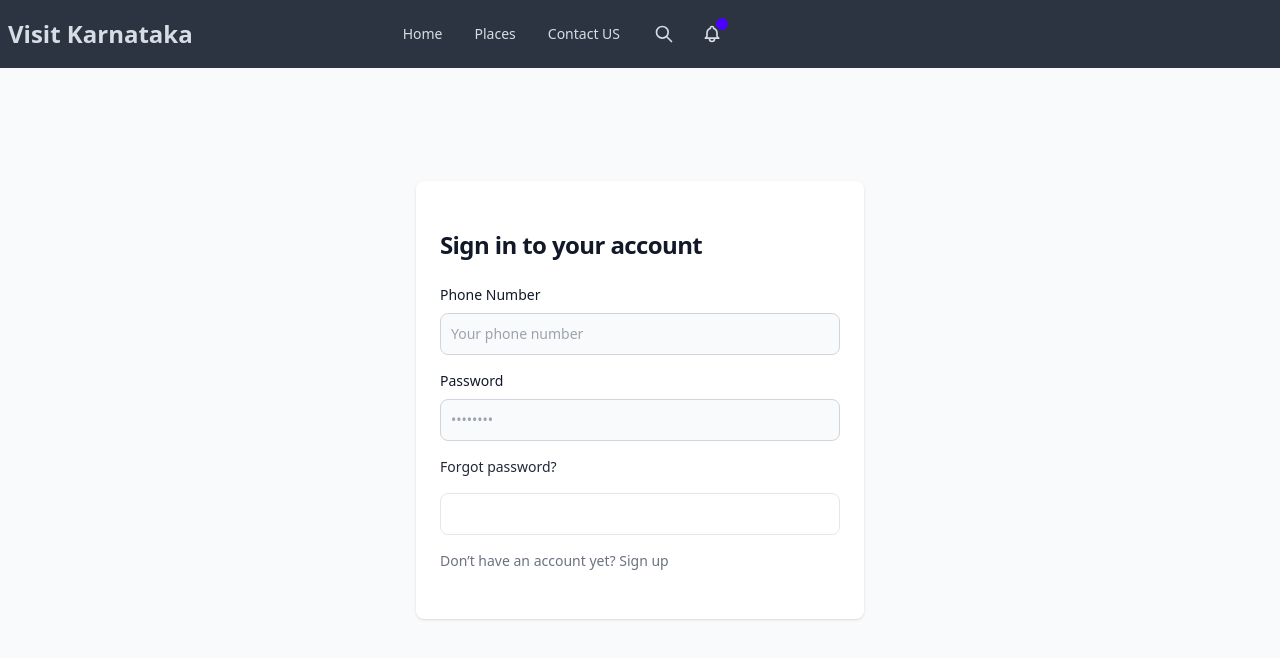
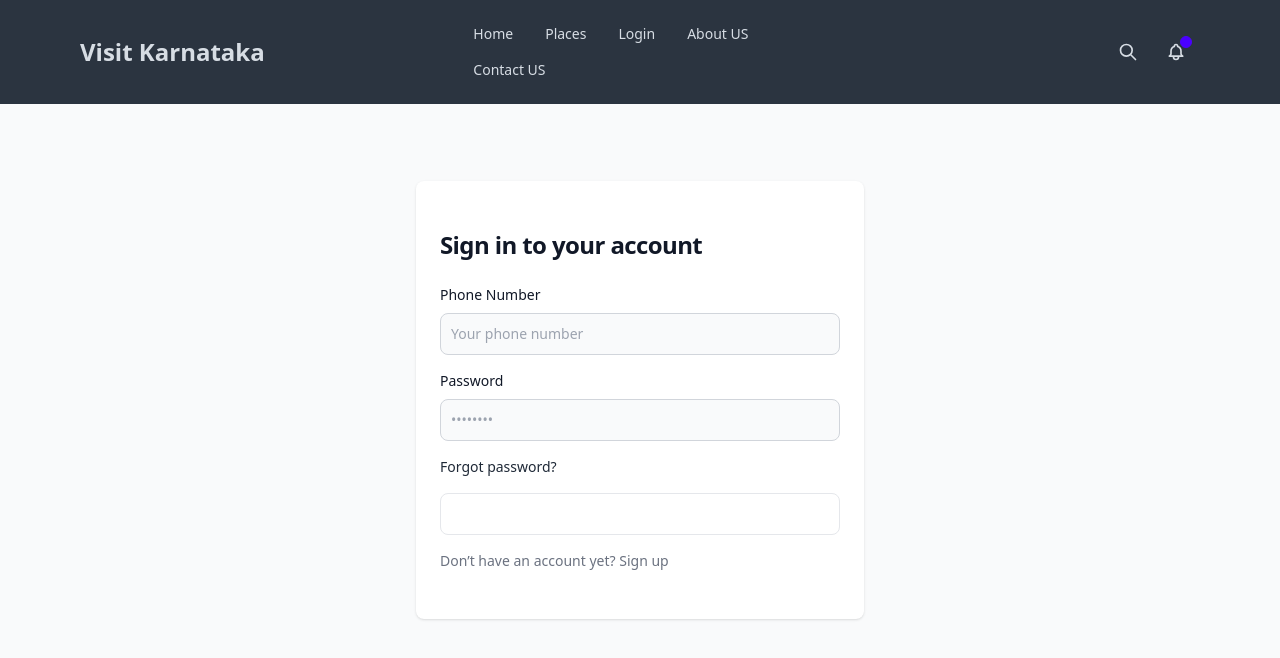
Before and after one commit to AKASHGK006/Visit_Karnataka_Frontend, a React (Create React App) app: page /Login in a window 1280 px wide. Shown: the top 658 px of the page. Built offline with nearby package versions, Linux system fonts and the light colour scheme.

Commit message:
Added Booking

```diff
--- a/src/components/client/Home.js
+++ b/src/components/client/Home.js
@@ -72,7 +72,7 @@
               <img src="https://clipart-library.com/images/8cEbXkpLi.gif" alt="Loading..." className="w-35 h-50" />
             </div>
           ) : (
-            <div className="flex flex-wrap justify-center">
+            <div className="grid grid-cols-1 sm:grid-cols-2 lg:grid-cols-4 gap-4 justify-items-center">
               {places.map(place => (
                 <div key={place._id} className="max-w-xs overflow-hidden rounded-lg m-4 transform transition duration-300 hover:scale-105" onClick={() => goToDetailsPage(place._id)}>
                   <img src={place.image} alt="Card Image" className="w-80 h-80 object-cover rounded-lg" /> {/* Render image from place.image */}
--- a/src/components/client/Navbar.js
+++ b/src/components/client/Navbar.js
@@ -28,47 +28,41 @@
     <>
       <li><Link to="/">Home</Link></li>
       <li><a href="/#section2">Places</a></li>
+      <li><Link to="/Login">Login</Link></li>
+      <li><a href="#section3">About US</a></li>
       <li><a href="#section3">Contact US</a></li>
     </>
   );
 
   return (
     <>
-      <div className="navbar bg-neutral text-neutral-content fixed w-full z-50">
-        <div className="flex-1">
+      <div className="navbar bg-neutral text-neutral-content md:py-2 md:px-20 sm:py-2 sm:px-4 fixed w-full z-50">
         <div className="navbar-start">
           <div className="dropdown">
-              <div tabIndex={0} role="button" className="btn btn-ghost lg:hidden ml-auto">
-                <svg xmlns="http://www.w3.org/2000/svg" fill="none" viewBox="0 0 24 24" className="inline-block w-5 h-5 stroke-current">
-                  <path strokeLinecap="round" strokeLinejoin="round" strokeWidth="2" d="M4 6h16M4 12h16M4 18h16"></path>
-                </svg>
+            <div tabIndex={0} role="button" className="btn btn-ghost lg:hidden ml-auto"> {/* Added ml-auto for right alignment */}
+              <svg xmlns="http://www.w3.org/2000/svg" fill="none" viewBox="0 0 24 24" className="inline-block w-5 h-5 stroke-current"><path strokeLinecap="round" strokeLinejoin="round" strokeWidth="2" d="M4 6h16M4 12h16M4 18h16"></path></svg>
             </div>
-              <ul tabIndex={0} className="menu menu-sm dropdown-content mt-3 z-[1] p-2 shadow bg-base-100 rounded-box w-52">
+            <ul tabIndex={0} className="menu menu-sm dropdown-content mt-3 z-[1] p-2 shadow bg-base-100 rounded-box w-52 navbar-end">
               {navItems}
             </ul>
           </div>
-            <Link to="/" className="text-2xl font-bold cursor-pointer">{visitText}</Link>
+          <Link to="/" className="text-2xl font-bold cursor-pointer">{visitText}</Link> {/* Changed from <a> to <Link> */}
         </div>
-          <div className="navbar-center hidden lg:flex">
+        <div className="navbar-end hidden lg:flex">
           <ul className="menu menu-horizontal px-1">
             {navItems}
           </ul>
         </div>
-          <div className="navbar-end flex-none">
+        <div className="navbar-end">
           <button className="btn btn-ghost btn-circle">
-              <svg xmlns="http://www.w3.org/2000/svg" className="h-5 w-5" fill="none" viewBox="0 0 24 24" stroke="currentColor">
-                <path strokeLinecap="round" strokeLinejoin="round" strokeWidth="2" d="M21 21l-6-6m2-5a7 7 0 11-14 0 7 7 0 0114 0z" />
-              </svg>
+            <svg xmlns="http://www.w3.org/2000/svg" className="h-5 w-5" fill="none" viewBox="0 0 24 24" stroke="currentColor"><path strokeLinecap="round" strokeLinejoin="round" strokeWidth="2" d="M21 21l-6-6m2-5a7 7 0 11-14 0 7 7 0 0114 0z" /></svg>
           </button>
           <button className="btn btn-ghost btn-circle">
             <div className="indicator">
-                <svg xmlns="http://www.w3.org/2000/svg" className="h-5 w-5" fill="none" viewBox="0 0 24 24" stroke="currentColor">
-                  <path strokeLinecap="round" strokeLinejoin="round" strokeWidth="2" d="M15 17h5l-1.405-1.405A2.032 2.032 0 0118 14.158V11a6.002 6.002 0 00-4-5.659V5a2 2 0 10-4 0v.341C7.67 6.165 6 8.388 6 11v3.159c0 .538-.214 1.055-.595 1.436L4 17h5m6 0v1a3 3 0 11-6 0v-1m6 0H9" />
-                </svg>
+              <svg xmlns="http://www.w3.org/2000/svg" className="h-5 w-5" fill="none" viewBox="0 0 24 24" stroke="currentColor"><path strokeLinecap="round" strokeLinejoin="round" strokeWidth="2" d="M15 17h5l-1.405-1.405A2.032 2.032 0 0118 14.158V11a6.002 6.002 0 00-4-5.659V5a2 2 0 10-4 0v.341C7.67 6.165 6 8.388 6 11v3.159c0 .538-.214 1.055-.595 1.436L4 17h5m6 0v1a3 3 0 11-6 0v-1m6 0H9" /></svg>
               <span className="badge badge-xs badge-primary indicator-item"></span>
             </div>
           </button>
-          </div>
         </div>
       </div>
     </>
```
Lines whose indentation alone changed are shown as unchanged.
